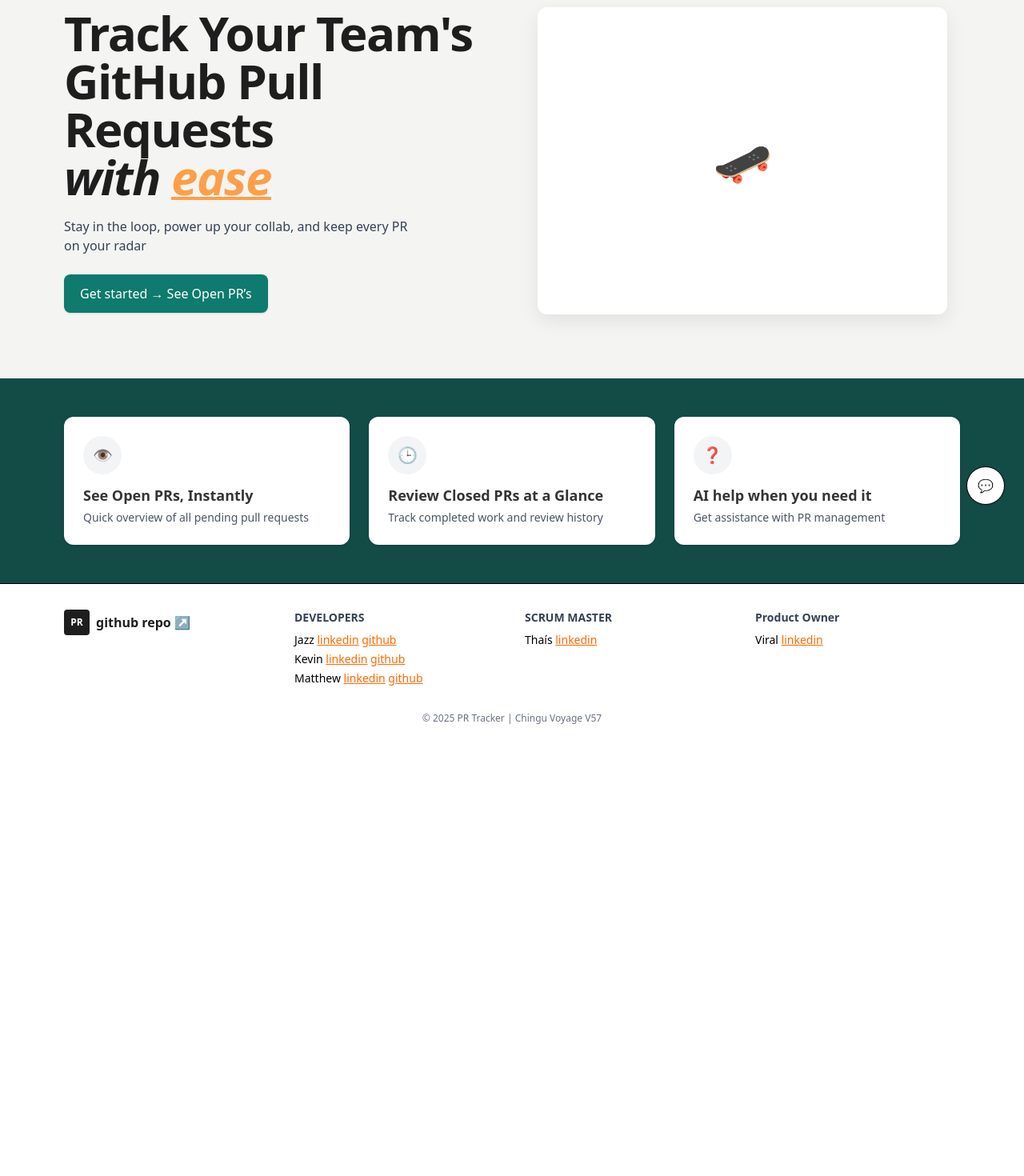
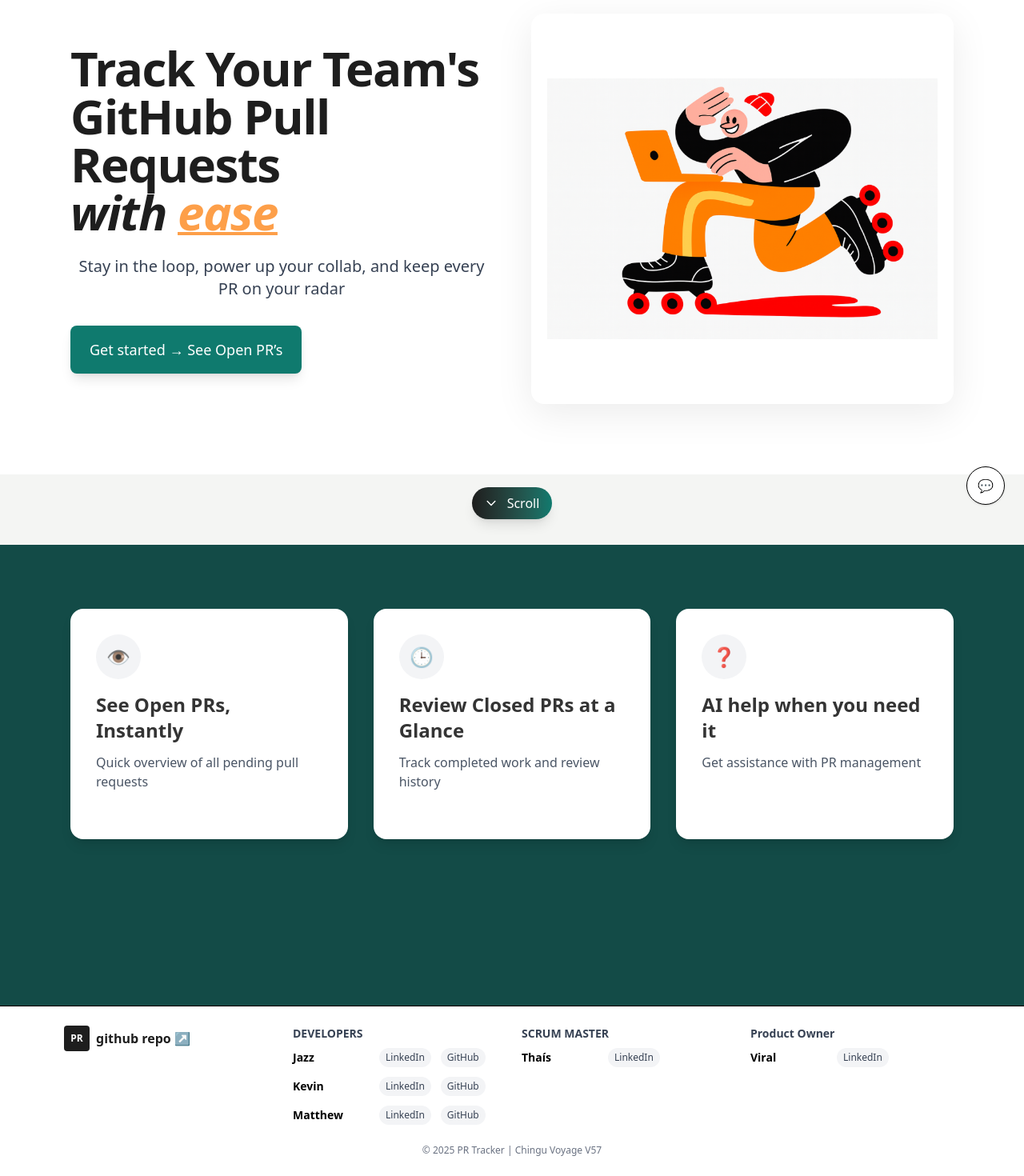
Before and after one commit to chingu-voyages/V57-tier2-team-22, a React (Vite) app in the folder vite-project/: page / in a window 1280 px wide. Shown: the part 145-1615 px from the top of the page at 80% size. Before the commit the page ends 1075 px from the top, so only its background shows below. Built offline with nearby package versions, Linux system fonts and the light colour scheme.

Commit message:
mvp finished

```diff
--- a/vite-project/src/components/Footer.tsx
+++ b/vite-project/src/components/Footer.tsx
@@ -1,32 +1,50 @@
 import React from 'react'
 
 const Footer: React.FC = () => (
-  <footer className="bg-white border-t">
-    <div className="max-w-6xl mx-auto px-4 py-8 grid md:grid-cols-4 gap-8 items-start">
+  <footer className="bg-white border-t ">
+    <div className="max-w-6xl mx-auto px-4 py-6 grid md:grid-cols-4 gap-6 items-start">
       <div>
         <a href="#" className="inline-flex items-center gap-2 font-semibold text-black">
-          <span className="size-8 rounded bg-black text-white grid place-items-center text-xs font-bold">PR</span>
+          <span className="w-8 h-8 rounded bg-black text-white grid place-items-center text-xs font-bold">PR</span>
           github repo ↗
         </a>
       </div>
       <div>
-        <h4 className="font-semibold mb-2 text-sm text-gray-700">DEVELOPERS</h4>
-        <ul className="space-y-1 text-sm">
-          <li>Jazz <a className="underline text-orange-500" href="#">linkedin</a> <a className="underline text-orange-500" href="#">github</a></li>
-          <li>Kevin <a className="underline text-orange-500" href="#">linkedin</a> <a className="underline text-orange-500" href="#">github</a></li>
-          <li>Matthew <a className="underline text-orange-500" href="#">linkedin</a> <a className="underline text-orange-500" href="#">github</a></li>
+        <h4 className="font-semibold mb-2 text-sm  text-gray-700">DEVELOPERS</h4>
+        <ul className="space-y-3 text-sm ">
+          <li className="flex items-center gap-3">
+            <span className="font-semibold min-w-[6rem] flex-none block">Jazz</span>
+            <a className="text-xs py-1 px-2 rounded-full bg-gray-100 text-gray-700 hover:bg-orange-50 hover:text-orange-500" href="#">LinkedIn</a>
+            <a className="text-xs py-1 px-2 rounded-full bg-gray-100 text-gray-700 hover:bg-orange-50 hover:text-orange-500" href="#">GitHub</a>
+          </li>
+          <li className="flex items-center gap-3">
+            <span className="font-semibold min-w-[6rem] flex-none block">Kevin</span>
+            <a className="text-xs py-1 px-2 rounded-full bg-gray-100 text-gray-700 hover:bg-orange-50 hover:text-orange-500" href="#">LinkedIn</a>
+            <a className="text-xs py-1 px-2 rounded-full bg-gray-100 text-gray-700 hover:bg-orange-50 hover:text-orange-500" href="#">GitHub</a>
+          </li>
+          <li className="flex items-center gap-3">
+            <span className="font-semibold min-w-[6rem] flex-none block">Matthew</span>
+            <a className="text-xs py-1 px-2 rounded-full bg-gray-100 text-gray-700 hover:bg-orange-50 hover:text-orange-500" href="#">LinkedIn</a>
+            <a className="text-xs py-1 px-2 rounded-full bg-gray-100 text-gray-700 hover:bg-orange-50 hover:text-orange-500" href="#">GitHub</a>
+          </li>
         </ul>
       </div>
       <div>
         <h4 className="font-semibold mb-2 text-sm text-gray-700">SCRUM MASTER</h4>
-        <ul className="space-y-1 text-sm">
-          <li>Thaís <a className="underline text-orange-500" href="#">linkedin</a></li>
+        <ul className="space-y-3 text-sm">
+          <li className="flex items-center gap-3">
+            <span className="font-semibold min-w-[6rem] flex-none block">Thaís</span>
+            <a className="text-xs py-1 px-2 rounded-full bg-gray-100 text-gray-700 hover:bg-orange-50 hover:text-orange-500" href="#">LinkedIn</a>
+          </li>
         </ul>
       </div>
       <div>
         <h4 className="font-semibold mb-2 text-sm text-gray-700">Product Owner</h4>
-        <ul className="space-y-1 text-sm">
-          <li>Viral <a className="underline text-orange-500" href="#">linkedin</a></li>
+        <ul className="space-y-3 text-sm">
+          <li className="flex items-center gap-3">
+            <span className="font-semibold min-w-[6rem] flex-none block">Viral</span>
+            <a className="text-xs py-1 px-2 rounded-full bg-gray-100 text-gray-700 hover:bg-orange-50 hover:text-orange-500" href="#">LinkedIn</a>
+          </li>
         </ul>
       </div>
     </div>
--- a/vite-project/src/components/Hero.tsx
+++ /dev/null
@@ -1,23 +0,0 @@
-import React from 'react'
-
-export const Hero: React.FC = () => {
-  return (
-    <section className="hero">
-      <div className="hero-left">
-        <h1>Track Your Team's GitHub Pull Requests with Ease</h1>
-        <p>Stay on top of open and closed PRs, collaborate smarter, and never miss updates.</p>
-        <div className="hero-actions">
-          <button className="btn btn-primary" aria-label="View open pull requests"
-            onClick={() => alert('Would go to Open PRs (not wired)')}>
-            Get Started → View Open PRs
-          </button>
-        </div>
-      </div>
-      <div className="hero-right">
-        <img src="/vite.svg" alt="GitHub cube illustration" loading="lazy" />
-      </div>
-    </section>
-  )
-}
-
-export default Hero
--- a/vite-project/src/pages/HomePage.tsx
+++ b/vite-project/src/pages/HomePage.tsx
@@ -1,57 +1,75 @@
 import React from 'react'
+import Skater from '../assets/Skater.png'
+import { Link } from 'react-router-dom'
 
 const HomePage: React.FC = () => {
   return (
-    <div className="min-h-screen bg-[#f4f5f3] flex flex-col">
+    <div className="bg-[#f4f5f3] flex flex-col">
 
-      {/* Hero */}
-      <section className="max-w-6xl mx-auto px-4 py-10 md:py-16 grid md:grid-cols-2 gap-8 items-center flex-grow">
+      {/* Hero - white - main page */}
+  <section className="min-h-[83vh] bg-white flex items-center">
+        <div className="max-w-6xl mx-auto px-6 py-16 grid md:grid-cols-2 gap-12 items-center w-full">
           <div>
             <h1 className="text-4xl md:text-6xl font-black tracking-tight text-black">
               Track Your Team's GitHub Pull Requests
               <span className="block italic">with <span className="text-[#fd9f49] underline decoration-4">ease</span></span>
             </h1>
-          <p className="mt-5 text-gray-700 max-w-md">
+            <p className="mt-6 text-gray-700 text-xl max-w-xl text-center">
               Stay in the loop, power up your collab, and keep every PR on your radar
             </p>
-          <div className="mt-6">
-            <button className="inline-flex items-center gap-2 bg-[#0f7a6e] hover:bg-[#0c5f59] text-white font-medium px-5 py-3 rounded-lg shadow-sm">
+            <div className="mt-8">
+              <Link to="/design-system" className="inline-flex items-center gap-2 bg-[#0f7a6e] hover:bg-[#0c5f59] text-white font-medium px-6 py-4 rounded-lg shadow-lg text-lg">
                 Get started → See Open PR’s
-            </button>
+              </Link>
             </div>
           </div>
           <div className="flex justify-center">
-          <div className="w-full max-w-lg aspect-[4/3] rounded-xl bg-white shadow-[0_8px_24px_rgba(0,0,0,0.08)] grid place-items-center">
-            <span className="text-6xl" aria-hidden>🛹</span>
+            <div className="w-full max-w-2xl aspect-[4/3] rounded-2xl bg-white shadow-[0_12px_48px_rgba(0,0,0,0.08)] grid place-items-center">
+              <img src={Skater} alt="Skater illustration" className="w-68 h-68 md:w-122 md:h-122 object-contain" />
+            </div>
           </div>
         </div>
       </section>
 
-      {/* Green feature band */}
-      <section className="bg-[#134b47] text-black/90 py-12">
-        <div className="max-w-6xl mx-auto px-4">
-          <div className="grid grid-cols-1 md:grid-cols-3 gap-6">
-            <article className="bg-white rounded-xl p-6 shadow">
-              <div className="w-12 h-12 rounded-full bg-gray-100 grid place-items-center text-xl mb-3">👁️</div>
-              <h3 className="text-lg font-semibold">See Open PRs, Instantly</h3>
-              <p className="text-gray-600 text-sm mt-1">Quick overview of all pending pull requests</p>
+      {/* scroll down button */}
+      <div className="w-full flex justify-center mt-4 mb-8">
+        <button
+          aria-label="Scroll to bottom"
+          onClick={() => window.scrollTo({ top: document.body.scrollHeight, behavior: 'smooth' })}
+          className="inline-flex items-center gap-3 bg-gradient-to-r from-[#1e1e1e] to-[#0f7a6e] text-white font-medium px-4 py-2 rounded-full shadow-lg transform transition hover:scale-105 focus:outline-none focus-visible:ring-4 focus-visible:ring-[#06b6d4]/30"
+        >
+          <svg className="w-4 h-4" viewBox="0 0 20 20" fill="none" aria-hidden>
+            <path d="M4 7l6 6 6-6" stroke="currentColor" strokeWidth="1.8" strokeLinecap="round" strokeLinejoin="round" />
+          </svg>
+          <span>Scroll</span>
+        </button>
+      </div>
+
+  {/* Green feature bg - full second page  */}
+  <section className="min-h-[calc(100vh-14rem)] bg-[#134b47] text-black/90 flex items-start">
+         <div className="max-w-6xl mx-auto px-6 py-20 w-full">
+           <div className="grid grid-cols-1 md:grid-cols-3 gap-8">
+             <article className="bg-white rounded-2xl p-8 shadow-lg flex flex-col items-start justify-start  h-72">
+               <div className="w-14 h-14 rounded-full bg-gray-100 grid place-items-center text-2xl mb-4">👁️</div>
+               <h3 className="text-2xl font-semibold ">See Open PRs, Instantly</h3>
+               <p className="text-gray-600 mt-3">Quick overview of all pending pull requests</p>
              </article>
-            <article className="bg-white rounded-xl p-6 shadow">
-              <div className="w-12 h-12 rounded-full bg-gray-100 grid place-items-center text-xl mb-3">🕒</div>
-              <h3 className="text-lg font-semibold">Review Closed PRs at a Glance</h3>
-              <p className="text-gray-600 text-sm mt-1">Track completed work and review history</p>
+             <article className="bg-white rounded-2xl p-8 shadow-lg flex flex-col items-start justify-start h-72">
+               <div className="w-14 h-14 rounded-full bg-gray-100 grid place-items-center text-2xl mb-4">🕒</div>
+               <h3 className="text-2xl font-semibold">Review Closed PRs at a Glance</h3>
+               <p className="text-gray-600 mt-3">Track completed work and review history</p>
              </article>
-            <article className="bg-white rounded-xl p-6 shadow">
-              <div className="w-12 h-12 rounded-full bg-gray-100 grid place-items-center text-xl mb-3">❓</div>
-              <h3 className="text-lg font-semibold">AI help when you need it</h3>
-              <p className="text-gray-600 text-sm mt-1">Get assistance with PR management</p>
+             <article className="bg-white rounded-2xl p-8 shadow-lg flex flex-col items-start justify-start h-72">
+               <div className="w-14 h-14 rounded-full bg-gray-100 grid place-items-center text-2xl mb-4">❓</div>
+               <h3 className="text-2xl font-semibold">AI help when you need it</h3>
+               <p className="text-gray-600 mt-3">Get assistance with PR management</p>
              </article>
            </div>
          </div>
        </section>
 
       {/* floating chat button */}
-      <button aria-label="chat" className="fixed bottom-6 right-6 size-12 rounded-full bg-white shadow grid place-items-center border">
+      <button aria-label="chat" className="fixed bottom-6 right-6 w-12 h-12 rounded-full bg-white shadow grid place-items-center border">
         💬
       </button>
     </div>
```
Also changed, not shown: vite-project/src/index.css (deleted, +0 -87 lines), vite-project/src/assets/Skater.png (added). Lines whose indentation alone changed are shown as unchanged.
